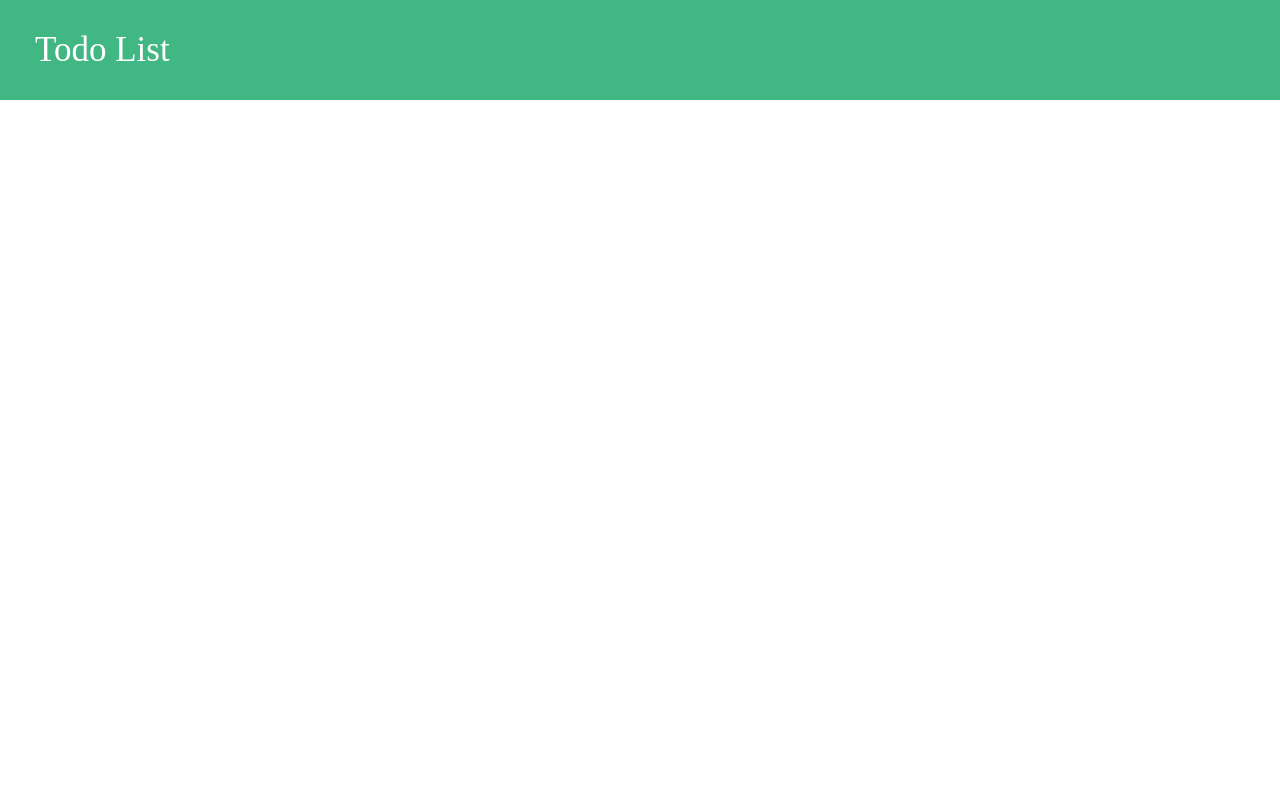
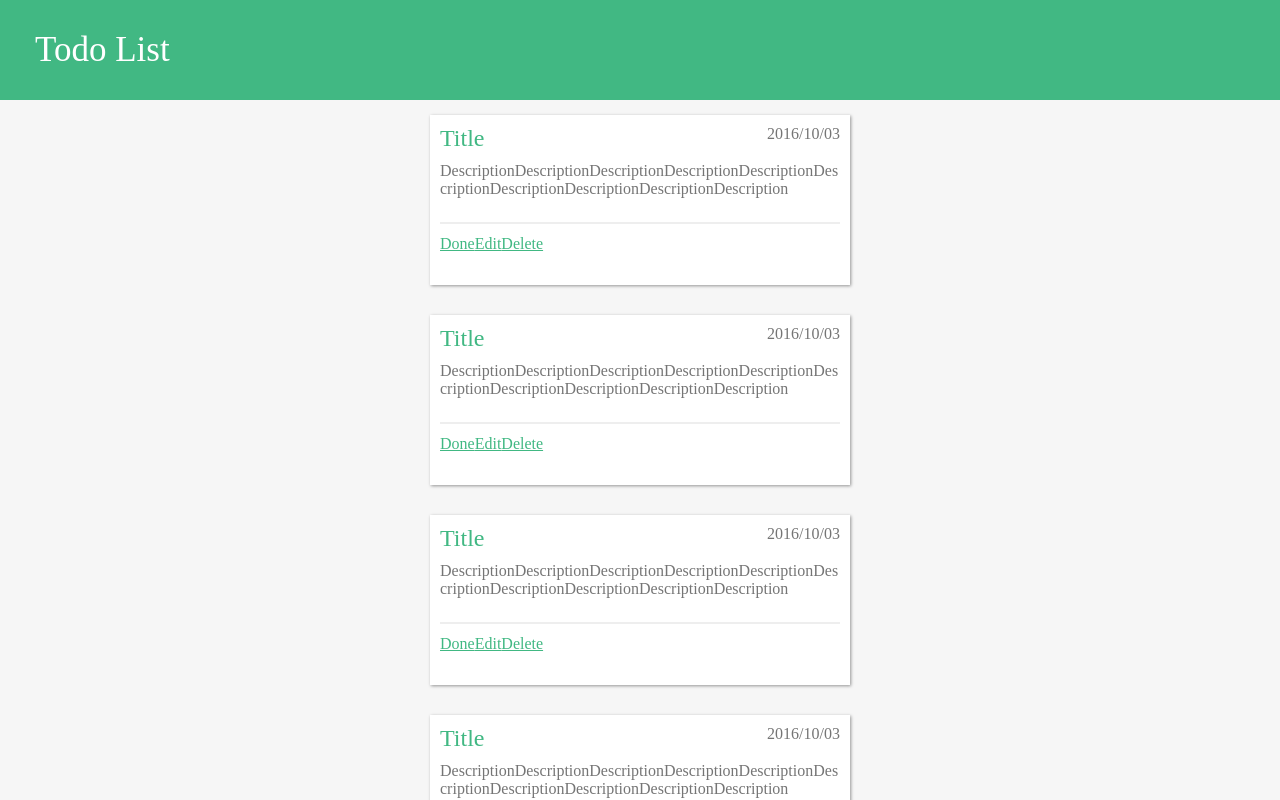
Before and after one commit to BcRikko/vuejs-sample, a Vue app: page / in a window 1280 px wide. Shown: the top 800 px of the page. Built offline with nearby package versions, Linux system fonts and the light colour scheme; the HTML template or start-up script is replaced by a standard one.

Commit message:
List, Task Componentsを追加

```diff
--- a/src/App.vue
+++ b/src/App.vue
@@ -1,21 +1,24 @@
 <template>
   <div id="app">
     <vue-header></vue-header>
+    <vue-list></vue-list>
   </div>
 </template>
 
 <script>
 import VueHeader from './components/Header'
+import VueList from './components/List'
 
 export default {
   components: {
-    VueHeader
+    VueHeader,
+    VueList
   }
 }
 </script>
 
 <style>
-body {
-  margin: 0px 0px 0px 0px;
-}
+  body {
+    margin: 0px 0px 0px 0px;
+  }
 </style>
--- /dev/null
+++ b/src/components/List.vue
@@ -0,0 +1,30 @@
+<template>
+  <main>
+    <div class="task-list">
+      <task v-for="n in 10"></task>
+    </div>
+  </main>
+</template>
+
+<script>
+import Task from './Task'
+
+export default {
+  components: {
+    Task
+  }
+}
+</script>
+
+<style>
+  main {
+    background-color: #f6f6f6;
+    margin: 0 auto;
+    width: 100%;
+  }
+
+  .task-list {
+    display: flex;
+    flex-direction: column;
+  }
+</style>
--- /dev/null
+++ b/src/components/Task.vue
@@ -0,0 +1,69 @@
+<template>
+  <div class="task">
+    <div>
+      <span class="task__title">Title</span>
+      <span class="task__limit">2016/10/03</span>
+    </div>
+    <p class="task__desc">
+      DescriptionDescriptionDescriptionDescriptionDescriptionDescriptionDescriptionDescriptionDescriptionDescription
+    </p>
+    <div class="task__controller">
+      <a href="#">Done</a>
+      <a href="#">Edit</a>
+      <a href="#">Delete</a>
+    </div>
+  </div>
+</template>
+
+<style>
+  .task {
+    background-color: #fff;
+    color: #757575;
+
+    margin: 15px auto;
+    padding: 10px;
+
+    width: 400px;
+    height: 150px;
+
+    box-shadow: 1px 1px 3px rgba(0,0,0,0.4);
+  }
+
+  .task__title {
+    font-size: 1.5em;
+    color: #41B883;
+    text-overflow: ellipsis;
+  }
+
+  .task__limit {
+    float: right;
+  }
+
+  .task__desc {
+    margin: 10px auto;
+    width: 100%;
+    height: 50px;
+
+    overflow-wrap: break-word;
+    overflow: hidden;
+
+    /* only Chrome or Safari*/
+    display: -webkit-box;
+    -webkit-box-orient: vertical;
+    -webkit-line-clamp: 2;
+  }
+
+  .task__controller {
+    margin-top: 10px;
+    border-top: 2px solid #eee;
+    padding-top: 10px;
+    height: 30px;
+    line-height: 20px;
+
+  }
+
+  .task__controller > a:link { color: #41B883; }
+  .task__controller > a:active { color: #ff8000; }
+  .task__controller > a:visited { color: #000080; }
+  .task__controller > a:hover { color: #35495E; }
+</style>
```
